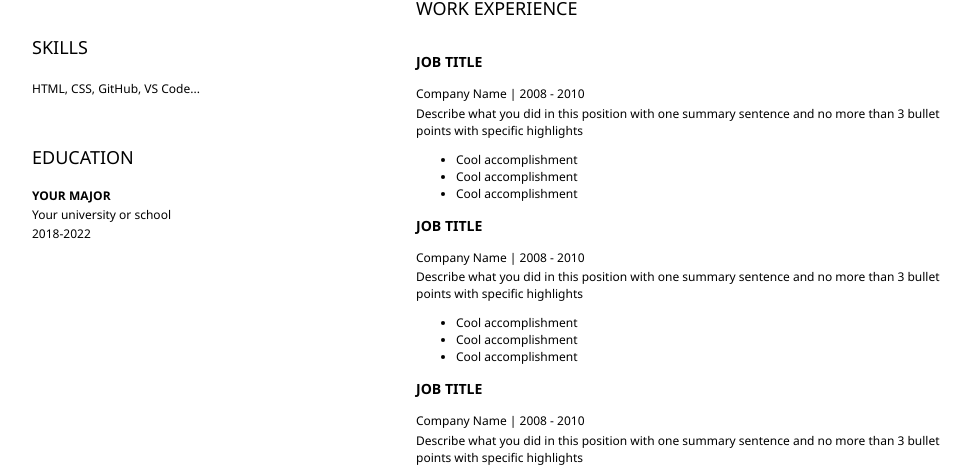
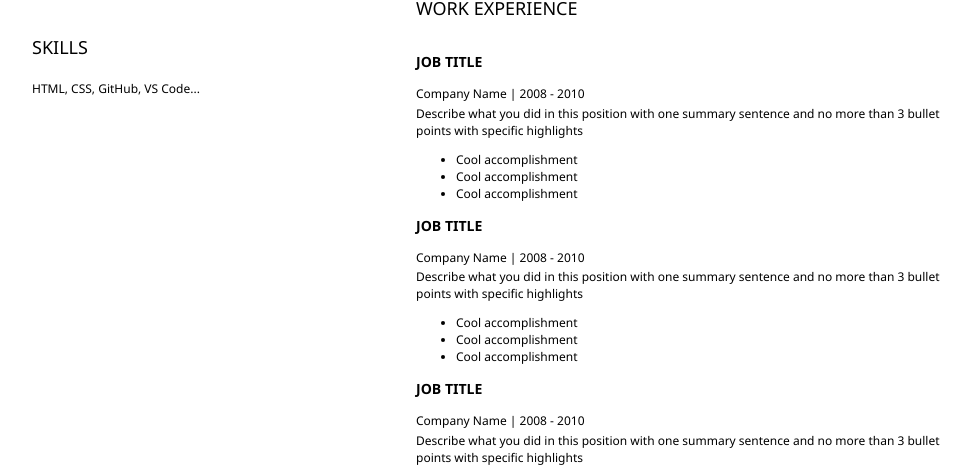
Before and after one commit to msjoegreen/CV, a plain HTML site: page index.html in a window 1280 px wide. Shown: the part 322-797 px from the top of the page, without its empty margins (152-1123 px from the left). Drawn offline with Linux system fonts and the light colour scheme.

Commit message:
Swapped Section position

```diff
--- a/index.html
+++ b/index.html
@@ -14,7 +14,7 @@
       <hr />
     </header>
     <main>
-      <article id="mainLeft">
+      <article id="mainRight">
         <section>
           <h2>CONTACT</h2>
           <!-- contact info including social media -->
@@ -36,19 +36,19 @@
           <!-- your skills AKA "buzzwords" -->
           <p>HTML, CSS, GitHub, VS Code...</p>
         </section>
-        <section>
-          <h2>EDUCATION</h2>
+<!--         <section>
+          <h2>EDUCATION</h2> -->
           <!-- your education -->
-          <b>YOUR MAJOR</b>
+          <!-- <b>YOUR MAJOR</b>
 	<p>
 		Your university or school
 	</p>
 	<p>
 		2018-2022
 	</p>
-        </section>
+        </section> -->
       </article>
-      <article id="mainRight">
+      <article id="mainLeft">
         <section>
           <h2>ABOUT</h2>
           <!-- about you -->
```
